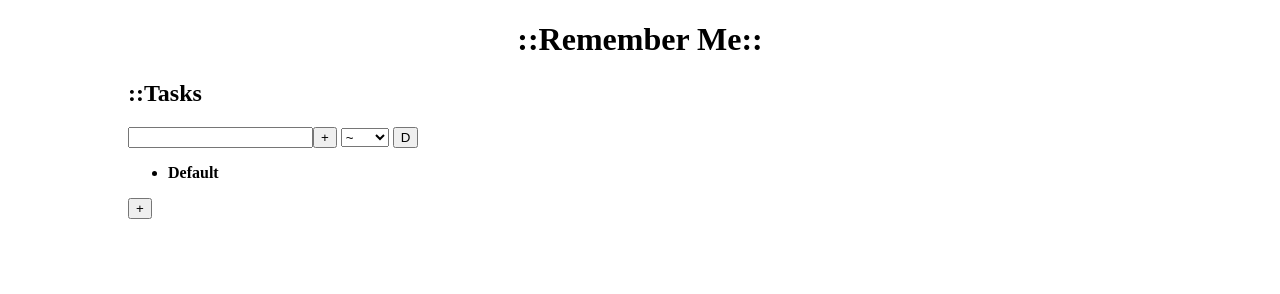
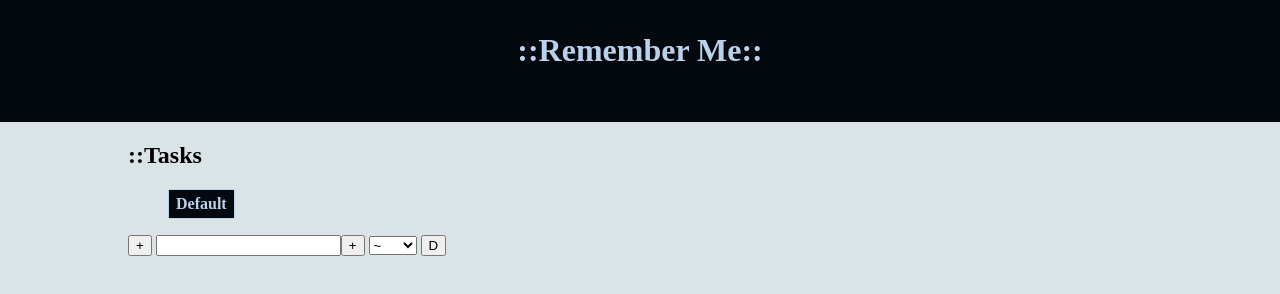
Before and after one commit to serverwind/remember-me, a website built with webpack: page src/index.html in a window 1280 px wide. Built offline with nearby package versions, Linux system fonts and the light colour scheme.

Commit message:
Selected color scheme for app, started work at UI

```diff
--- a/src/index.html
+++ b/src/index.html
@@ -10,6 +10,10 @@
     </header>
     <main>
       <h2>::Tasks</h2>
+      <ul id="projects">
+        <li class="default-proj" ><span class="chosen-proj" proj-id="0">Default</span></li>
+      </ul>
+      <button id="new-proj">+</button>
       <input id="new-task-input" type="text" /><button id="new-task-add">+</button>
       <select id="priority" name="priority">
         <optgroup label="Priority">
@@ -24,10 +28,6 @@
         <button id="date-tomorrow">@Tomorrow</button>
         <input type="date" id="date" />
       </div>
-      <ul id="projects">
-        <li class="default-proj" ><span class="chosen-proj" proj-id="0">Default</span></li>
-      </ul>
-      <button id="new-proj">+</button>
       <ul id="task-list"></ul>
     </main>
   </body>
--- a/src/style.css
+++ b/src/style.css
@@ -1,10 +1,25 @@
-html,
+:root {
+  --white: #DAE3E5;
+  --light: #BBD1EA;
+  --light2: #A1C6EA;
+  --blue: #507DBC;
+  --dark: #04080F;
+}
+
 body {
   margin: 0;
+  background-color: var(--white)
+}
+
+header {
+  background-color: var(--dark);
+  color: var(--light);
+  padding: 2rem 0;
 }
 
 h1 {
   text-align: center;
+  margin-top: 0;
 }
 
 main {
@@ -16,6 +31,19 @@ main {
   display: none;
 }
 
+#projects {
+  display: flex;
+  gap: 10px;
+  list-style: none;
+}
+
+#projects li {
+  border: 1px solid var(--light);
+  padding: 5px 7px;
+  background-color: var(--dark);
+  color: var(--light)
+}
+
 .chosen-proj {
   font-weight: bold;
 }
```
Also changed, not shown: dist/index.html, dist/main.css.
